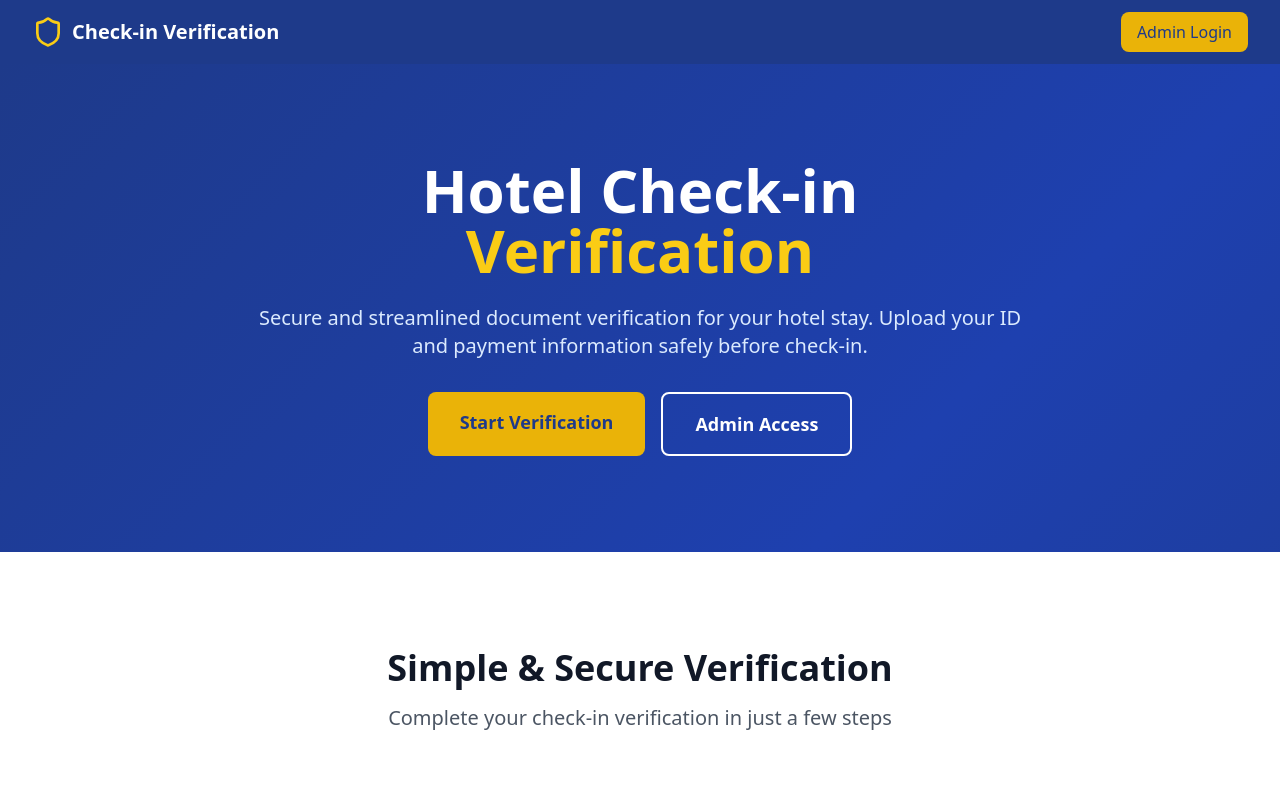
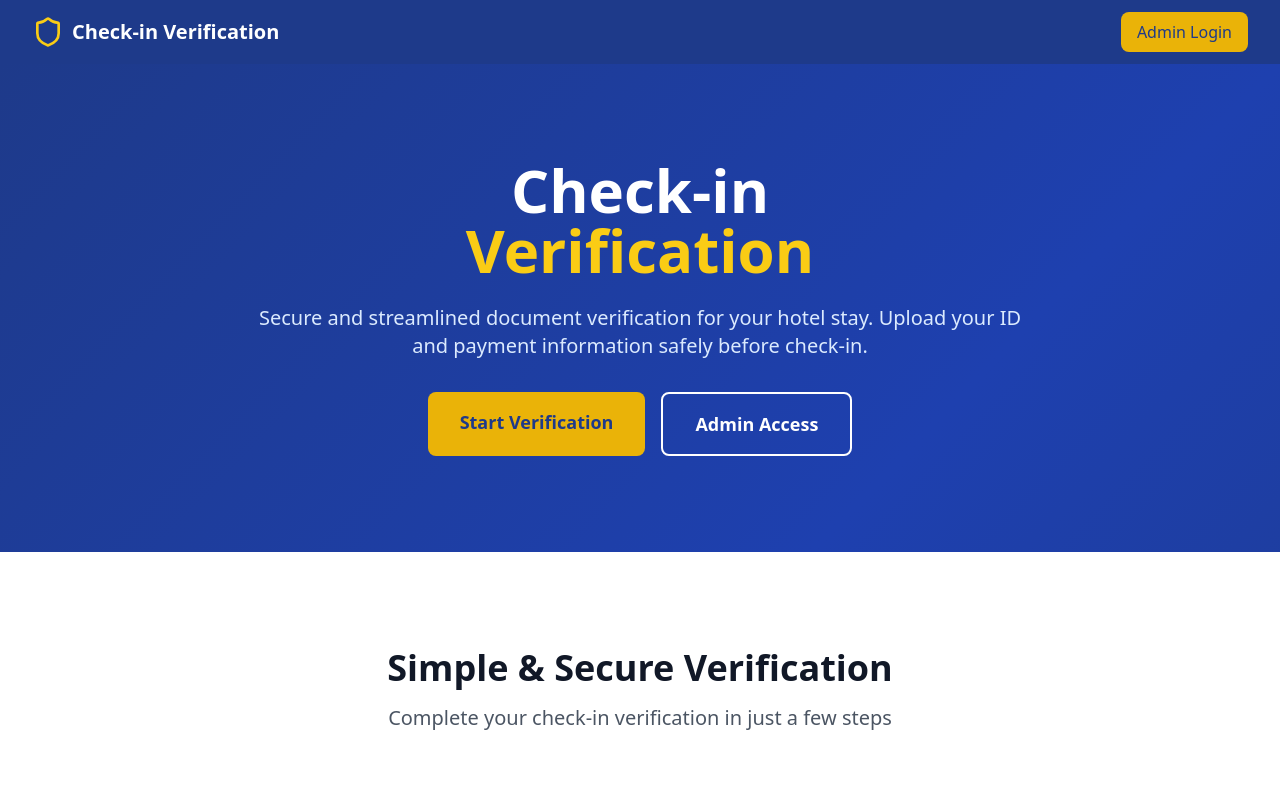
Before and after one commit to SIRXIII/CheckVerify, a React (Vite) app: page / in a window 1280 px wide. Shown: the top 796 px of the page. Built offline with nearby package versions, Linux system fonts and the light colour scheme; no server answers.

Commit message:
Update Home Page H1 Text

```diff
--- a/src/pages/Home.tsx
+++ b/src/pages/Home.tsx
@@ -10,7 +10,7 @@ export function Home() {
         <div className="max-w-7xl mx-auto px-4 sm:px-6 lg:px-8 py-24">
           <div className="text-center">
             <h1 className="text-4xl md:text-6xl font-bold text-white mb-6">
-              Hotel Check-in
+              Check-in
               <span className="block text-yellow-400">Verification</span>
             </h1>
             <p className="text-xl text-blue-100 mb-8 max-w-3xl mx-auto">
```
